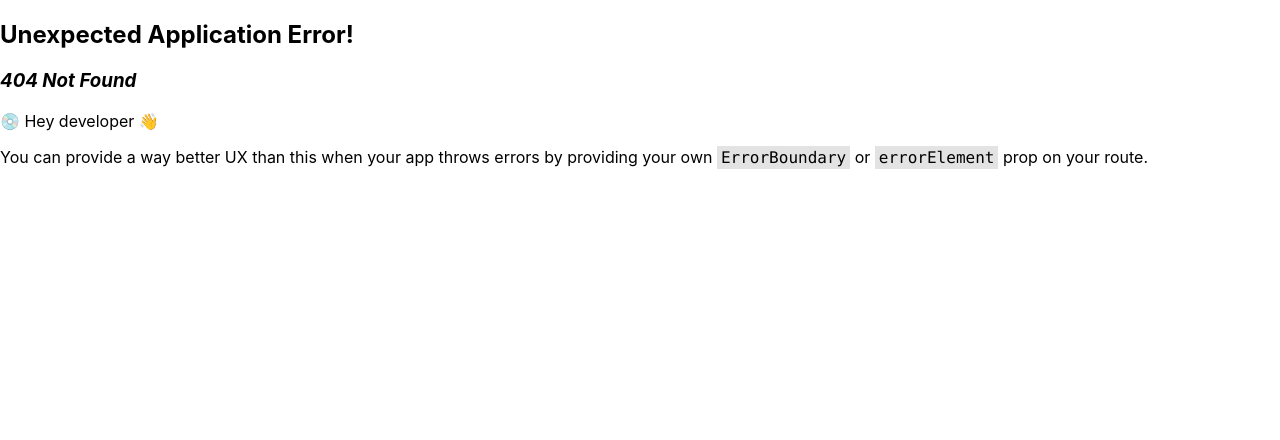
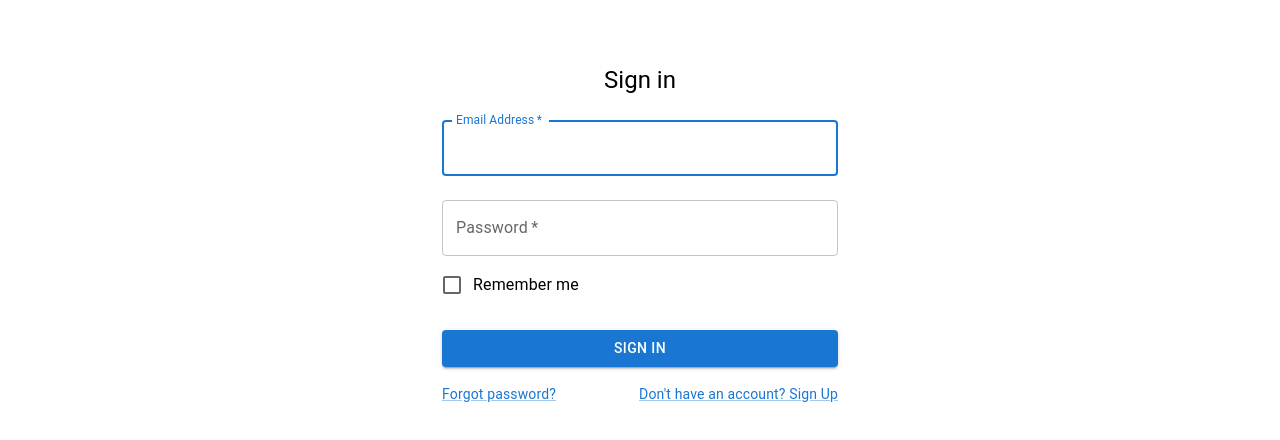
Before and after one commit to totheking1/travel-journals-fe, a React (Create React App) app: page /login in a window 1280 px wide. Before the commit this address had no page. Shown: the top 440 px of the page. Built offline with nearby package versions, Linux system fonts and the light colour scheme.

Commit message:
Copy signIn page from existing source (#2)
Co-authored-by: myim10 <miyim@DESKTOP-F74082E.localdomain>

```diff
--- a/src/index.tsx
+++ b/src/index.tsx
@@ -5,6 +5,7 @@
 import App from "./App";
 import Example from "./pages/example";
 import reportWebVitals from "./reportWebVitals";
+import SignIn from "./pages/signin";
 
 const router = createBrowserRouter([
   {
@@ -16,6 +17,10 @@
         element: <Example />,
       },
     ],
+  },
+  {
+    path: "/login",
+    element: <SignIn />,
   },
 ]);
 
@@ -31,5 +36,6 @@
 // If you want to start measuring performance in your app, pass a function
 // to log results (for example: reportWebVitals(console.log))
 // or send to an analytics endpoint. Learn more: https://bit.ly/CRA-vitals
+
 // eslint-disable-next-line @typescript-eslint/no-floating-promises
 reportWebVitals();
--- /dev/null
+++ b/src/pages/signin.tsx
@@ -0,0 +1,85 @@
+import React, { FormEvent } from "react";
+import Button from "@mui/material/Button";
+import TextField from "@mui/material/TextField";
+import FormControlLabel from "@mui/material/FormControlLabel";
+import Checkbox from "@mui/material/Checkbox";
+import Link from "@mui/material/Link";
+import Grid from "@mui/material/Grid";
+import Box from "@mui/material/Box";
+import Typography from "@mui/material/Typography";
+import Container from "@mui/material/Container";
+
+export default function SignIn() {
+  const handleSubmit = (event: FormEvent<HTMLFormElement>) => {
+    event.preventDefault();
+    const data = new FormData(event.currentTarget);
+    console.log({
+      email: data.get("email"),
+      password: data.get("password"),
+    });
+  };
+
+  return (
+    // eslint-disable-next-line react/react-in-jsx-scope
+    <Container component="main" maxWidth="xs">
+      <Box
+        sx={{
+          marginTop: 8,
+          display: "flex",
+          flexDirection: "column",
+          alignItems: "center",
+        }}
+      >
+        <Typography component="h1" variant="h5">
+          Sign in
+        </Typography>
+        <Box component="form" onSubmit={handleSubmit} noValidate sx={{ mt: 1 }}>
+          <TextField
+            margin="normal"
+            required
+            fullWidth
+            id="email"
+            label="Email Address"
+            name="email"
+            autoComplete="email"
+            autoFocus
+          />
+          <TextField
+            margin="normal"
+            required
+            fullWidth
+            name="password"
+            label="Password"
+            type="password"
+            id="password"
+            autoComplete="current-password"
+          />
+          <FormControlLabel
+            control={<Checkbox value="remember" color="primary" />}
+            label="Remember me"
+          />
+          <Button
+            type="submit"
+            fullWidth
+            variant="contained"
+            sx={{ mt: 3, mb: 2 }}
+          >
+            Sign In
+          </Button>
+          <Grid container>
+            <Grid item xs>
+              <Link href="#!" variant="body2">
+                Forgot password?
+              </Link>
+            </Grid>
+            <Grid item>
+              <Link href="#!" variant="body2">
+                Don&apos;t have an account? Sign Up
+              </Link>
+            </Grid>
+          </Grid>
+        </Box>
+      </Box>
+    </Container>
+  );
+}
```
